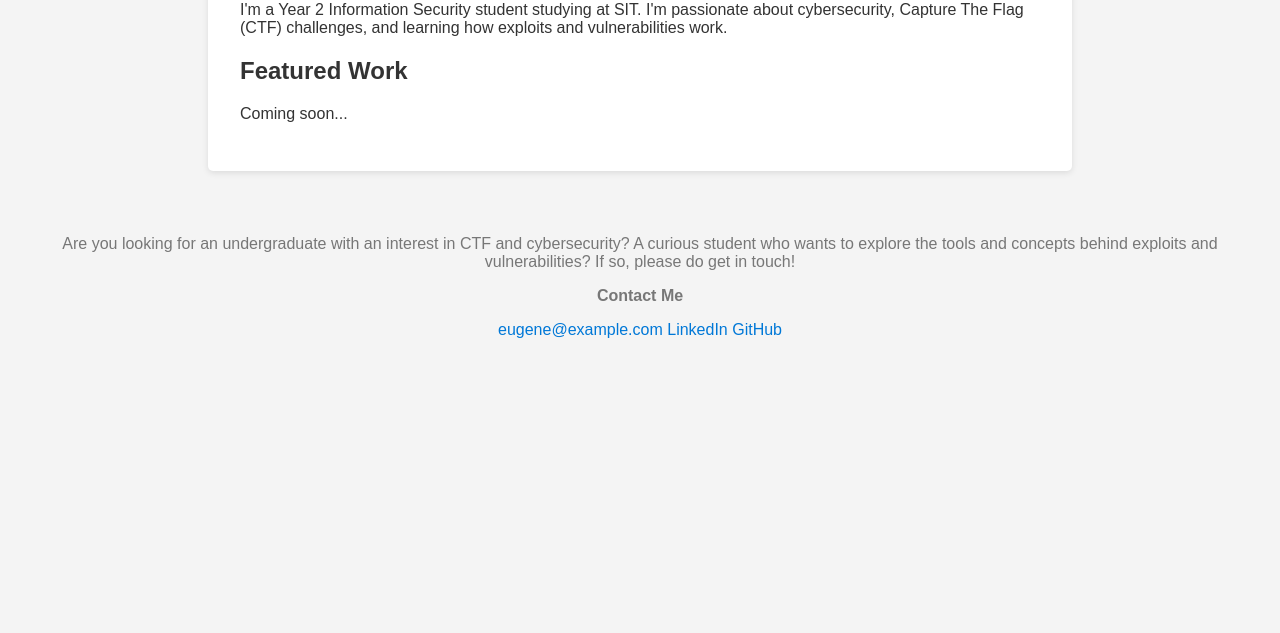
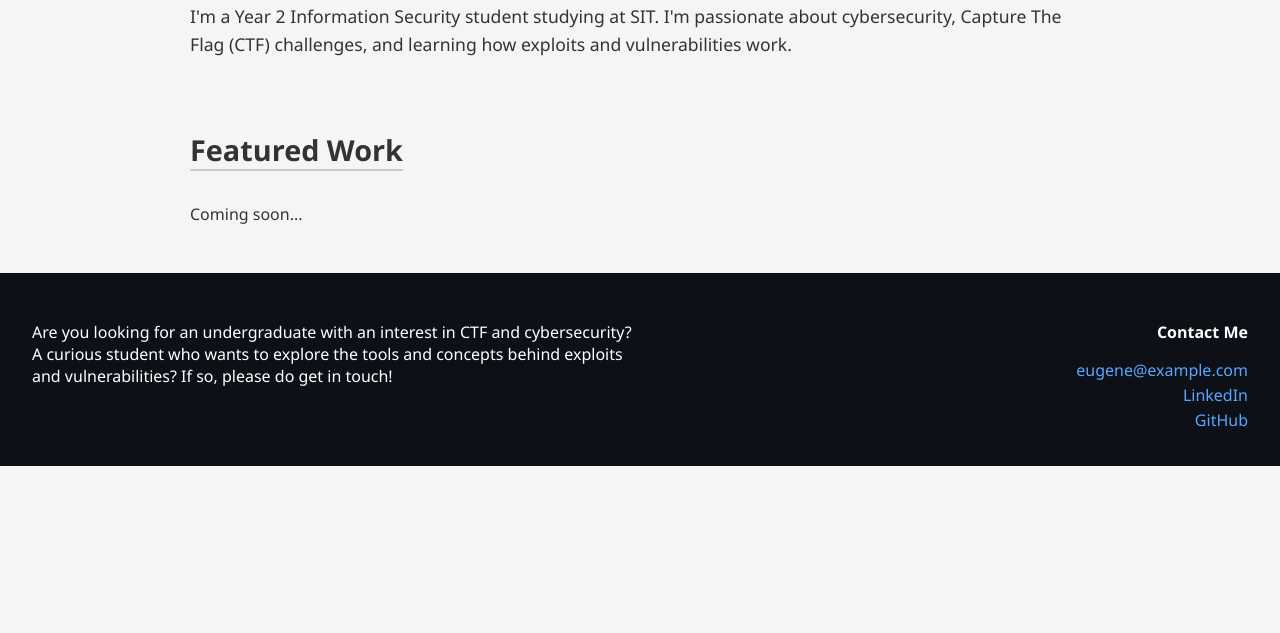
Before and after one commit to eeugenewyj/website, a plain HTML site: page index.html in a window 1280 px wide. Shown: the part 167-800 px from the top of the page. Drawn offline with Linux system fonts and the light colour scheme; a script that the page names is missing.

Commit message:
Revamp CSS styles for improved layout and design

```diff
--- a/style.css
+++ b/style.css
@@ -1,39 +1,108 @@
 body {
-  font-family: Arial, Helvetica, sans-serif;
-  background-color: #f4f4f4;
+  margin: 0;
+  font-family: "Segoe UI", Tahoma, Geneva, Verdana, sans-serif;
+  background-color: #f5f5f5;
   color: #333;
-  margin: 0;
-  padding: 0;
 }
 
+/* Nav Bar */
 header {
-  background-color: #0078d7;
-  color: white;
+  background-color: #0d1117;
+  color: #fff;
   padding: 1rem 2rem;
-  text-align: center;
+  display: flex;
+  align-items: center;
+  justify-content: space-between;
 }
 
-main {
-  padding: 2rem;
-  max-width: 800px;
-  margin: auto;
-  background-color: white;
-  box-shadow: 0 2px 6px rgba(0, 0, 0, 0.1);
-  border-radius: 5px;
+.logo {
+  font-size: 1.3rem;
+  font-weight: bold;
 }
 
-footer {
-  text-align: center;
-  padding: 1rem;
-  color: #777;
-  margin-top: 2rem;
+nav a {
+  color: #fff;
+  text-decoration: none;
+  margin-left: 2rem;
+  font-weight: 500;
 }
 
-a {
-  color: #0078d7;
-  text-decoration: none;
+nav a:hover {
+  color: #58a6ff;
 }
 
-a:hover {
+/* Main Section */
+main {
+  max-width: 900px;
+  margin: 3rem auto;
+  padding: 0 1.5rem;
+}
+
+h1 {
+  font-size: 2rem;
+  margin-bottom: 0.5rem;
+}
+
+p.description {
+  font-size: 1.1rem;
+  line-height: 1.6;
+  margin-bottom: 2rem;
+}
+
+/* Featured Work */
+section.featured {
+  margin-top: 3rem;
+}
+
+section.featured h2 {
+  font-size: 1.8rem;
+  margin-bottom: 1rem;
+  border-bottom: 2px solid #ccc;
+  display: inline-block;
+}
+
+/* Footer */
+footer {
+  background-color: #0d1117;
+  color: #fff;
+  padding: 2rem;
+  display: flex;
+  justify-content: space-between;
+  flex-wrap: wrap;
+}
+
+.footer-text {
+  max-width: 600px;
+  margin-bottom: 1rem;
+}
+
+.contact {
+  text-align: right;
+}
+
+.contact a {
+  display: block;
+  color: #58a6ff;
+  text-decoration: none;
+  margin: 0.2rem 0;
+}
+
+.contact a:hover {
   text-decoration: underline;
 }
+
+/* Responsive */
+@media (max-width: 700px) {
+  nav a {
+    margin-left: 1rem;
+  }
+
+  footer {
+    flex-direction: column;
+    text-align: center;
+  }
+
+  .contact {
+    text-align: center;
+  }
+}
```
